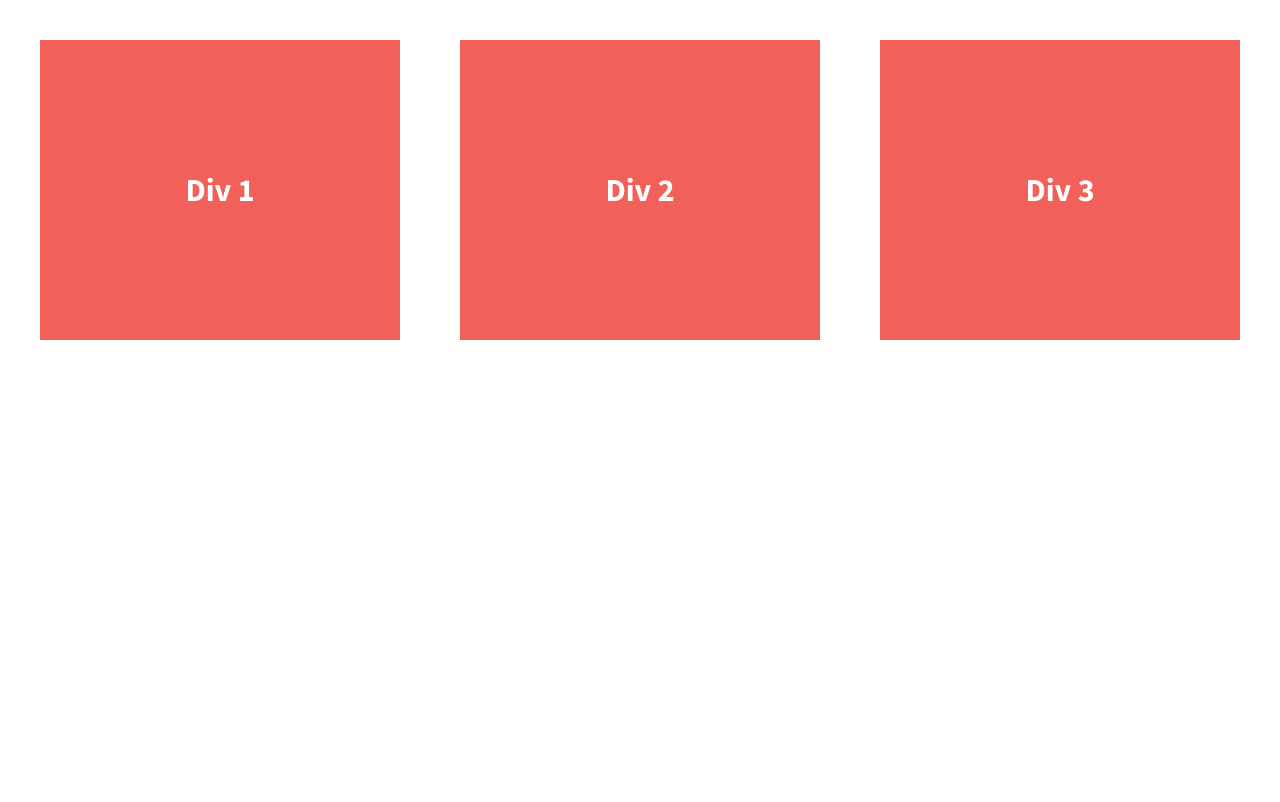
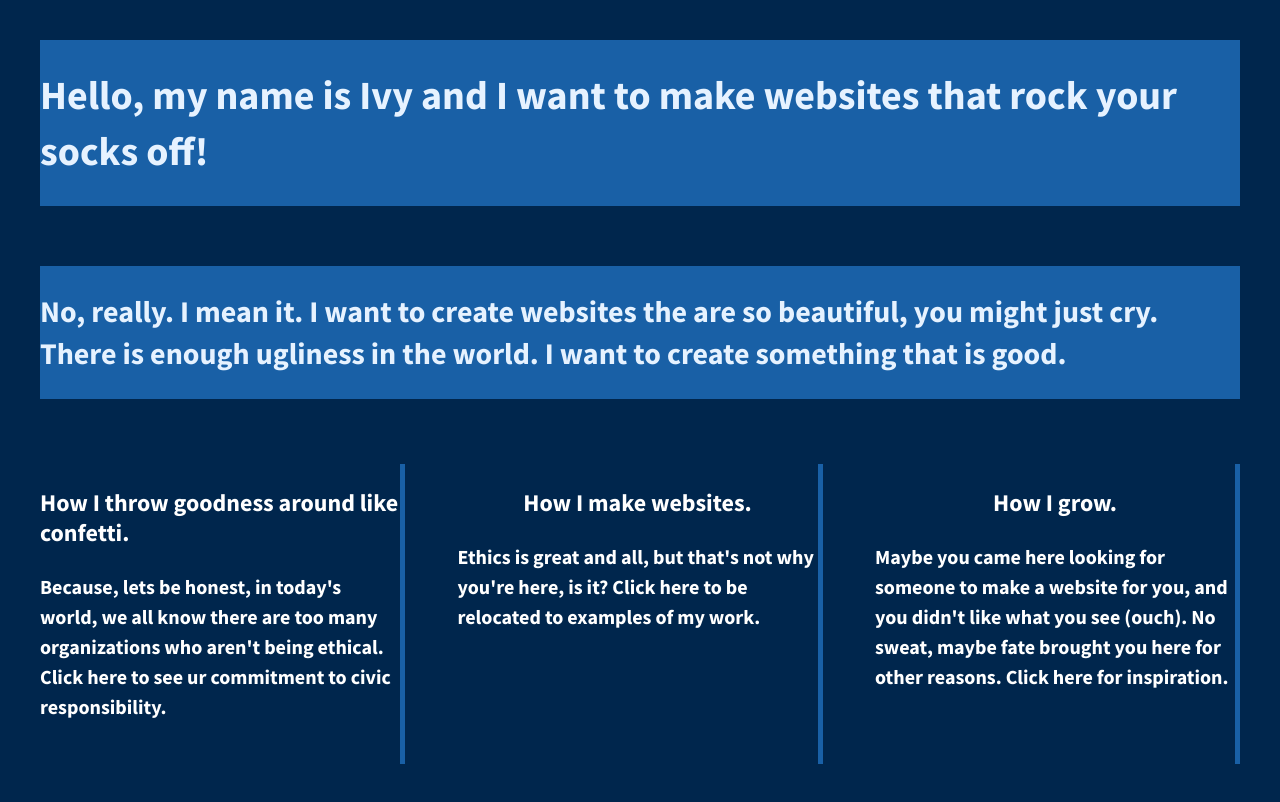
Before and after one commit to ivybergstrom/flexbox-grid, a plain HTML site: page index.html in a window 1280 px wide. Drawn offline with nearby package versions, Linux system fonts and the light colour scheme.

Commit message:
Initial commit

```diff
--- a/css/main.css
+++ b/css/main.css
@@ -97,7 +97,7 @@ textarea {
 
 
 html {
-  background-color: #fff;
+  background-color: #00264d;
   height: 100%;
 }
 
@@ -108,6 +108,31 @@ body {
   height: 100%;
 }
 
+.header{
+  background-color: rgb(51, 153, 255, 0.5);
+  display: flex;
+  justify-content: center;
+}
+
+.header h1{
+  color: #e6f2ff;
+}
+.sub-header{
+  display: flex;
+  justify-content: center;
+  background-color: rgb(51, 153, 255, 0.5);
+  border-bottom: 5px solid #00264d;
+  margin-top: 5%;
+  margin-bottom: 5%;
+}
+
+.sub-header h2{
+  color: #e6f2ff;
+  display: flex;
+  justify-content: center;
+}
+
+
 .wrapper {
   font-weight: 700;
   display: flex;
@@ -115,19 +140,37 @@ body {
 }
 
 .div-1, .div-2, .div-3 {
-  /*give the divs a width of 30%, add display:flex, set justify-content and align-items to center*/
+  color: #fff;
+  line-height: 1.5em;
+  font-size: 1em;
+  height: 300px;
+  width: 30%;
+  border-right: rgb(51, 153, 255, 0.5) solid 5px;
+}
+
+.div-1 h3{
+  display: flex;
+  justify-content: center;
+  font-size: 1.2em;
+}
+
+.div-1 p{
+  display: flex;
   align-items: center;
   justify-content: center;
-  color: #fff;
-  display: flex;
-  line-height: 1.5em;
-  font-size: 1.6em;
-  background-color: #f16059;
-  height: 300px;
-  width: 30%;
 }
 
+.div-2 h3{
+  display: flex;
+  justify-content: center;
+  font-size: 1.2em;
+}
 
+.div-3 h3{
+  display: flex;
+  justify-content: center;
+  font-size: 1.2em;
+}
 
 
 /* ==========================================================================
--- a/index.html
+++ b/index.html
@@ -20,16 +20,35 @@
         <!--[if lt IE 8]>
             <p class="browserupgrade">You are using an <strong>outdated</strong> browser. Please <a href="http://browsehappy.com/">upgrade your browser</a> to improve your experience.</p>
         <![endif]-->
-
+       <div class="header">
+         <h1> Hello, my name is Ivy and I want to make websites that rock your socks off!
+         </h1>
+       </div>
+      <div class="sub-header">
+         <h2> No, really. I mean it. I want to create websites the are so beautiful, you might just cry. There is enough ugliness in the world. I want to create something that is good.
+         </h2>
+       </div>
         <section class="wrapper">
             <div class="div-1">
-                Div 1
+                <h3> How I throw goodness around like confetti.
+                </h3>
+
+                <p> Because, lets be honest, in today's world, we all know there are too many organizations who aren't being ethical. Click here to see ur commitment to civic responsibility.
+                </p>
             </div>
             <div class="div-2">
-                Div 2
+                <h3> How I make websites.
+                </h3>
+
+                <p> Ethics is great and all, but that's not why you're here, is it? Click here to be relocated to examples of my work.
+                </p>
             </div>
             <div class="div-3">
-                Div 3
+                <h3> How I grow.
+                </h3>
+
+                <p> Maybe you came here looking for someone to make a website for you, and you didn't like what you see (ouch). No sweat, maybe fate brought you here for other reasons. Click here for inspiration.
+                </p>
             </div>
         </section>
 
```
